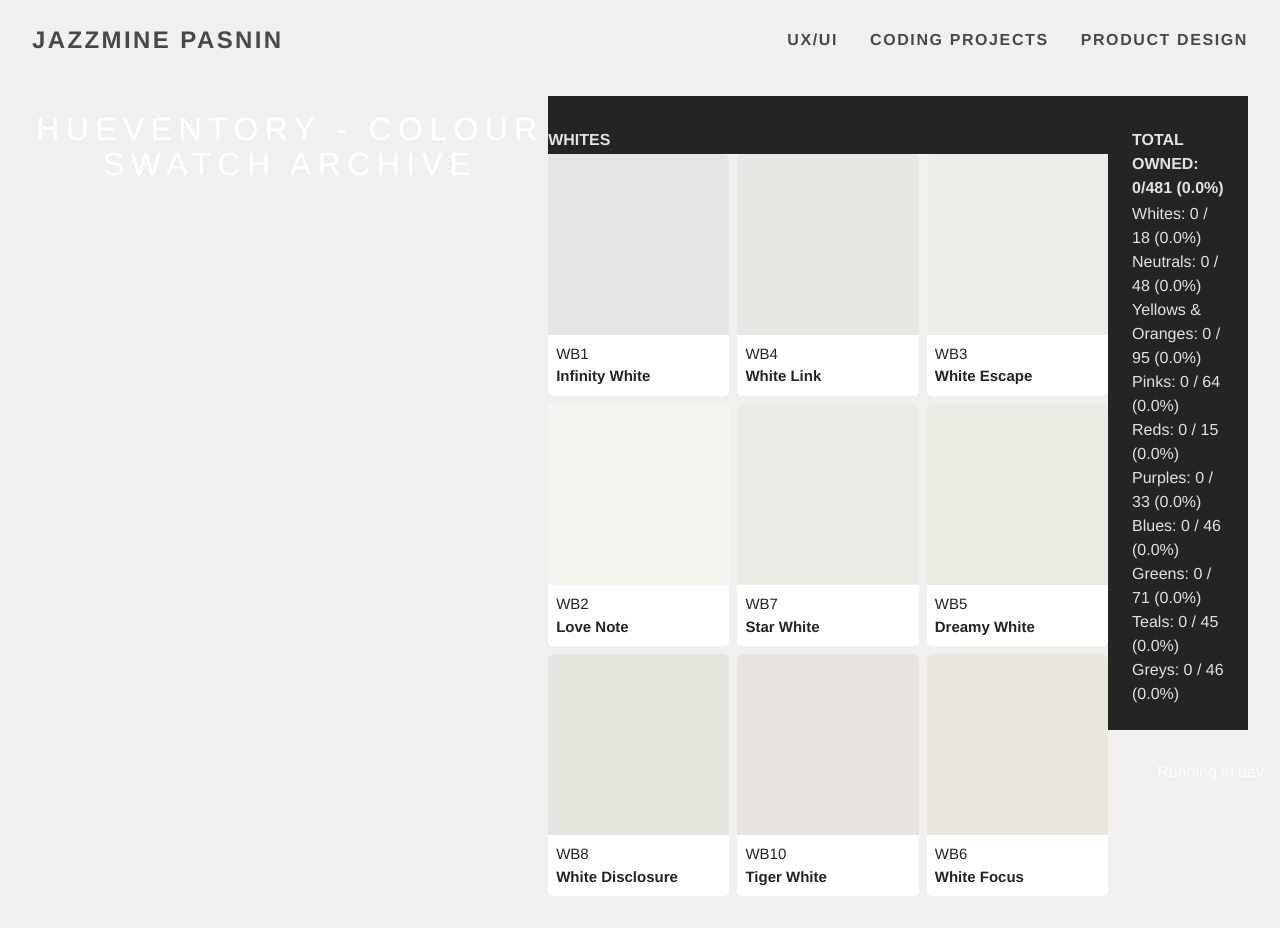
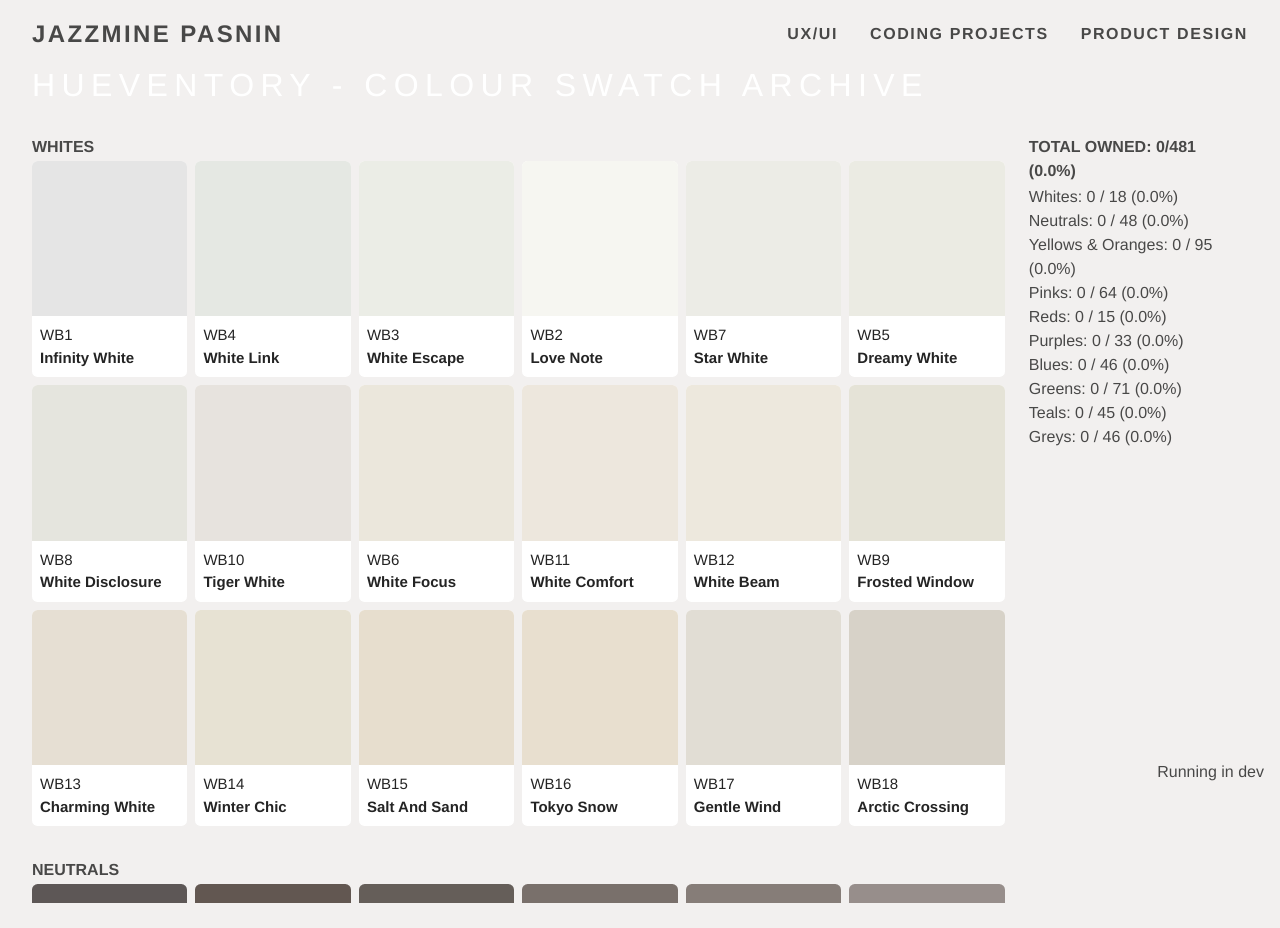
Before and after one commit to Jazzmoin/portfolio, a SvelteKit app: page /coding/hueventory in a window 1280 px wide. Built offline with nearby package versions, Linux system fonts and the light colour scheme.

Commit message:
cleaned up side panel code

```diff
--- a/package.json
+++ b/package.json
@@ -5,6 +5,7 @@
     "type": "module",
     "scripts": {
         "dev": "vite dev",
+        "host": "vite dev --host",
         "build": "vite build",
         "preview": "vite preview",
         "prepare": "svelte-kit sync || echo ''",
--- a/src/lib/components/CardLayout.svelte
+++ b/src/lib/components/CardLayout.svelte
@@ -1,12 +1,10 @@
-<script>
-    import InfoPanel from "$lib/components/InfoPanel.svelte";
+<script lang="ts">
     import Card from "$lib/components/Card.svelte";
 
+    // svelte 4 shit -> fix later
     export let sectionTitle = "";
     export let cards = [];
 </script>
-
-<InfoPanel />
 
 <div class="basis-8/10">
     <h2 class="pb-5">{sectionTitle}</h2>
--- a/src/lib/components/InfoPanel.svelte
+++ /dev/null
@@ -1,27 +0,0 @@
-<script>
-</script>
-
-<section>
-    <p>:P</p>
-
-    <ul>
-        {#each [{ path: "https://www.instagram.com/simplyjazzyp/", name: "Instagram" }] as elem}
-            <li class="p-1">
-                <a href={elem.path}>{elem.name}</a>
-            </li>
-        {/each}
-    </ul>
-</section>
-
-<style>
-    section {
-        display: flex;
-        justify-content: space-between;
-        flex-direction: column;
-        flex-basis: 20%;
-    }
-
-    a {
-        color: var(--color-theme-1);
-    }
-</style>
--- a/src/routes/+layout.svelte
+++ b/src/routes/+layout.svelte
@@ -1,5 +1,6 @@
 <script lang="ts">
     import "./layout.css";
+    import { page } from "$app/state";
 
     let { children } = $props();
 </script>
@@ -21,10 +22,46 @@
         </nav>
     </header>
 
-    <main>{@render children()}</main>
+    {#if page.data.sideBar ?? false}
+        <div class="content-grid">
+            <div class="sidePanel">
+                <p>:P</p>
+
+                {#each [{ path: "https://www.instagram.com/simplyjazzyp/", name: "Instagram" }] as elem}
+                    <p class="p-1">
+                        <a href={elem.path}>{elem.name}</a>
+                    </p>
+                {/each}
+            </div>
+
+            <main>{@render children()}</main>
+        </div>
+    {:else}
+        <main>{@render children()}</main>
+    {/if}
 </div>
 
 <style>
+    .app {
+        display: flex;
+        flex-direction: column;
+        min-height: 100vh;
+        padding: 1rem 2rem;
+    }
+
+    .content-grid {
+        display: grid;
+        grid-template-columns: 15% auto;
+        padding: 2rem 0 1rem 0;
+        min-height: calc(100vh - 6rem);
+    }
+
+    .sidePanel {
+        display: flex;
+        flex-direction: column;
+        justify-content: space-between;
+    }
+
     header {
         display: flex;
         justify-content: space-between;
@@ -34,18 +71,7 @@
     ul {
         position: relative;
         margin: 0;
-        height: 3em;
         display: flex;
-        justify-content: center;
-        align-items: center;
-        list-style: none;
-        background: var(--background);
-        background-size: contain;
-    }
-
-    li {
-        position: relative;
-        height: 100%;
     }
 
     h1,
@@ -76,21 +102,4 @@
     a:hover {
         color: var(--color-theme-1);
     }
-
-    .app {
-        display: flex;
-        flex-direction: column;
-        min-height: 100vh;
-        padding: 1rem 2rem 1rem 2rem;
-    }
-
-    main {
-        flex: 1;
-        display: flex;
-        flex-direction: row;
-        padding: 2rem 0 1rem 0;
-        width: 100%;
-        margin: 0 auto;
-        box-sizing: border-box;
-    }
 </style>
--- a/src/routes/+page.svelte
+++ b/src/routes/+page.svelte
@@ -1,6 +1,5 @@
 <script lang="ts">
     import Card from "$lib/components/Card.svelte";
-    import InfoPanel from "$lib/components/InfoPanel.svelte";
 </script>
 
 <svelte:head>
@@ -8,10 +7,17 @@
     <meta name="description" />
 </svelte:head>
 
-<InfoPanel></InfoPanel>
+<div class="content-grid">
+    <div class="basis-8/10">
+        <h2 class="pb-5">Currently working on...</h2>
 
-<div class="basis-8/10">
-    <h2 class="pb-5">Currently working on...</h2>
+        <p>Nothing... for now</p>
+    </div>
+</div>
 
-    <p>Nothing... for now</p>
-</div>
+<style>
+    .content-grid {
+        display: grid;
+        grid-template-columns: 15% auto;
+    }
+</style>
--- /dev/null
+++ b/src/routes/+page.ts
@@ -0,0 +1,7 @@
+import type { PageLoad } from "./$types";
+
+export const load: PageLoad = () => {
+    return {
+        sideBar: true,
+    };
+};
--- a/src/routes/coding/+page.svelte
+++ b/src/routes/coding/+page.svelte
@@ -6,7 +6,7 @@
             href: "/coding/hueventory",
             title: "Hueventory",
             desc: "Colour Swatch Tracker",
-            img: "/src/lib/images/img.png",
+            img: "-",
         },
     ];
 </script>
--- /dev/null
+++ b/src/routes/coding/+page.ts
@@ -0,0 +1,7 @@
+import type { PageLoad } from "./$types";
+
+export const load: PageLoad = () => {
+    return {
+        sideBar: true,
+    };
+};
--- a/src/routes/coding/hueventory/+page.svelte
+++ b/src/routes/coding/hueventory/+page.svelte
@@ -141,7 +141,6 @@
 
     h2 {
         position: sticky;
-        background-color: #242424;
         top: 0;
         z-index: 10;
         text-transform: uppercase;
@@ -177,7 +176,6 @@
     }
 
     .stats-sidebar .stats {
-        background-color: #242424;
         padding: 0 1.5rem 1.5rem;
     }
 
@@ -229,8 +227,6 @@
         font-weight: 400;
 
         color-scheme: light dark;
-        color: rgba(255, 255, 255, 0.87);
-        background-color: #242424;
         overflow-y: hidden;
 
         font-synthesis: none;
@@ -239,26 +235,8 @@
         -moz-osx-font-smoothing: grayscale;
     }
 
-    body {
-        margin: 0;
-        display: flex;
-        place-items: center;
-    }
-
     h1 {
         font-size: 3.2em;
         line-height: 1.1;
     }
-
-    #app {
-        margin: 0 auto;
-        padding: 1rem 3rem 1rem 3rem;
-        width: 100%;
-    }
-
-    @media (max-width: 768px) {
-        #app {
-            padding: 1rem 1rem 1rem 1rem;
-        }
-    }
 </style>
--- /dev/null
+++ b/src/routes/product-design/+page.ts
@@ -0,0 +1,7 @@
+import type { PageLoad } from "./$types";
+
+export const load: PageLoad = () => {
+    return {
+        sideBar: true,
+    };
+};
--- /dev/null
+++ b/src/routes/ux/+page.ts
@@ -0,0 +1,7 @@
+import type { PageLoad } from "./$types";
+
+export const load: PageLoad = () => {
+    return {
+        sideBar: true,
+    };
+};
```
Also changed, not shown: src/lib/images/img.png (deleted), src/routes/coding/hueventory/app.css (deleted).
